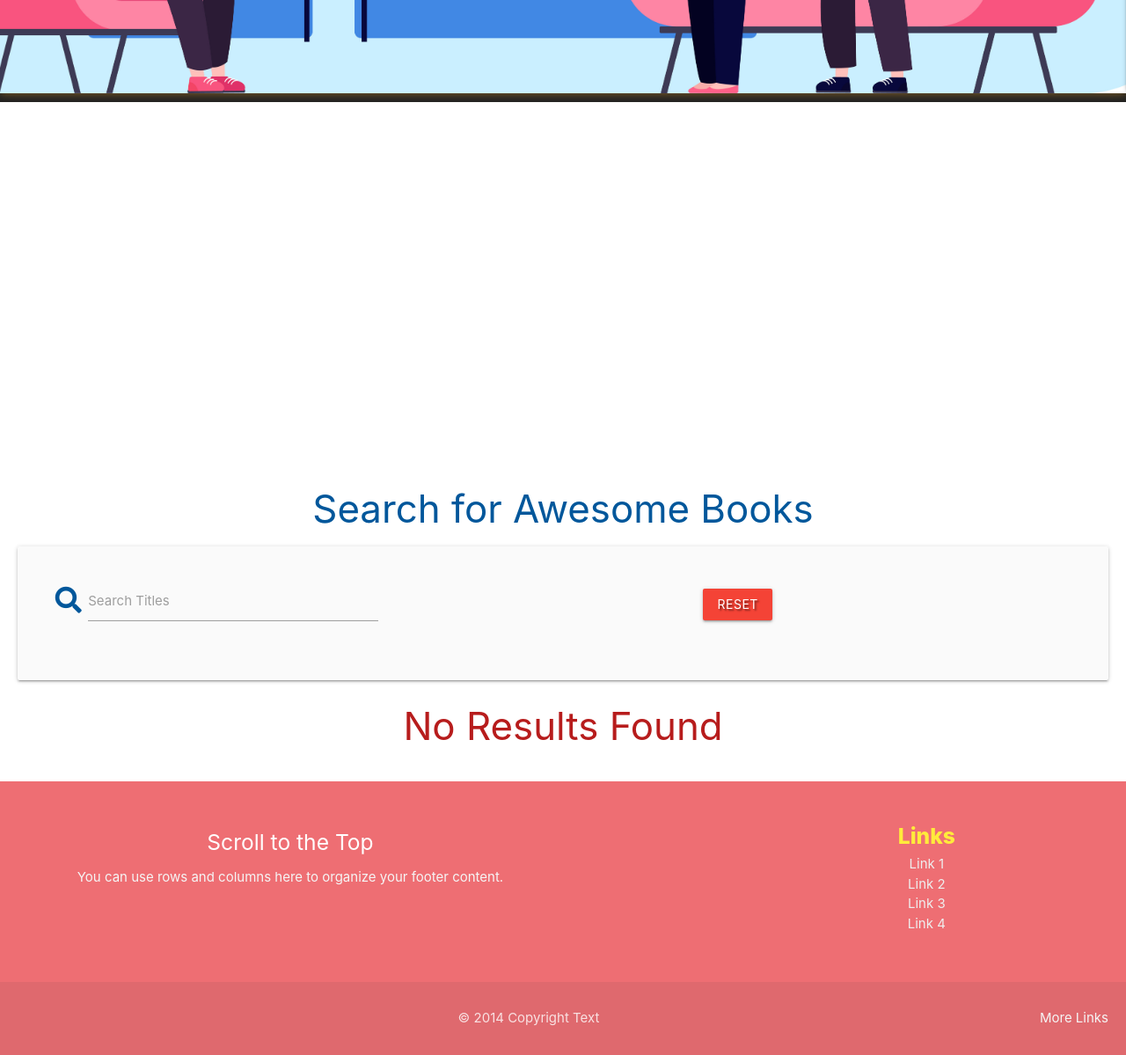
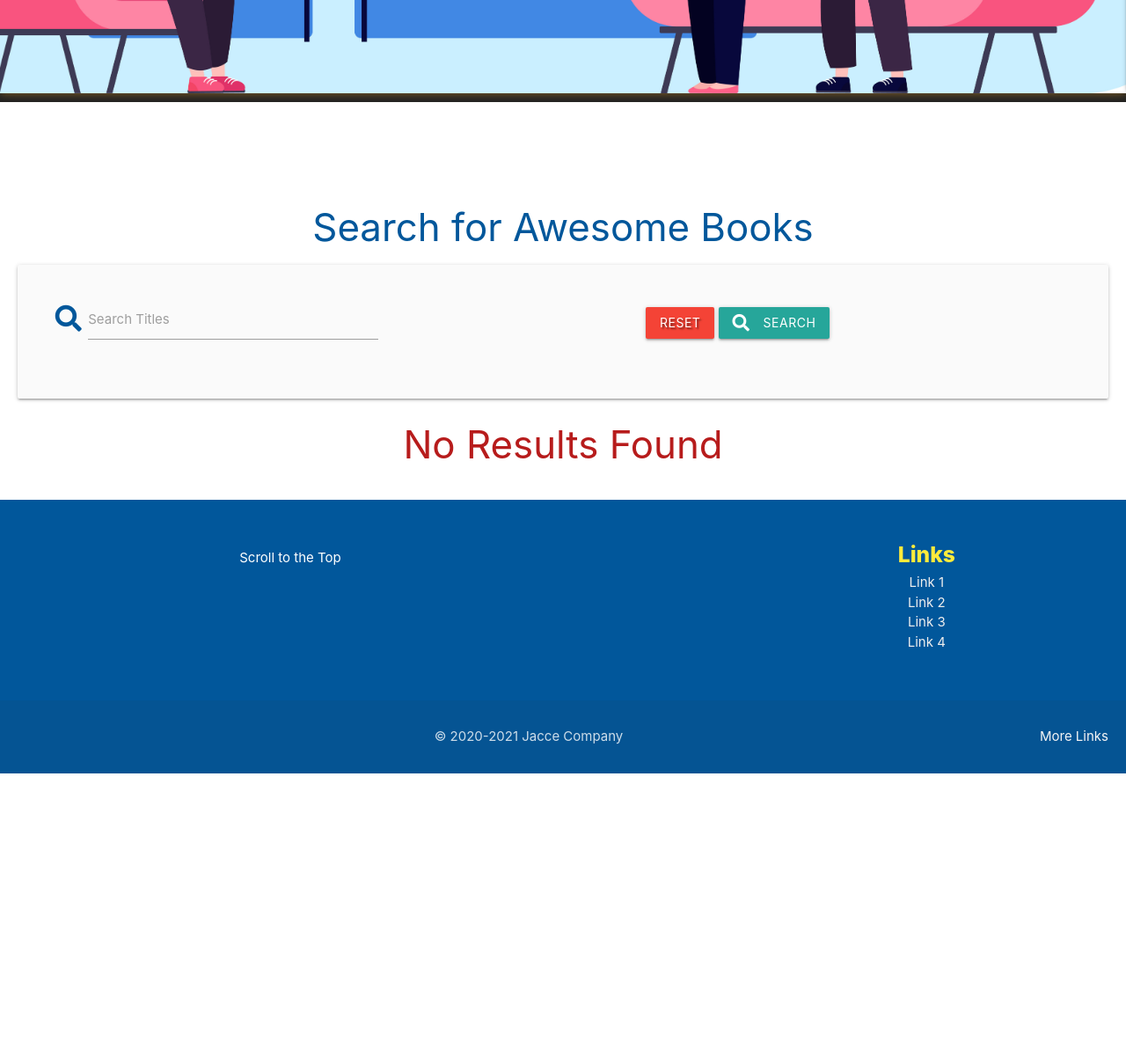
Before and after one commit to Benjamin144/Include-Me, a Flask app: page /search in a window 1280 px wide. Shown: the part 758-1957 px from the top of the page at 88% size. After the commit the page ends 1637 px from the top, so only its background shows below. Run offline with Flask 2, Linux system fonts and the light colour scheme; data that the repository does not hold is empty; some libraries are stand-ins or nearby versions.

Commit message:
fixed search button

```diff
--- a/static/css/style.css
+++ b/static/css/style.css
@@ -7,7 +7,7 @@ html{
 
 
 #sec-2{
-    min-height: 50vh;
+    min-height: 10vh;
     width: 100%;
     display: flex;
     align-items: center;
@@ -91,6 +91,9 @@ html{
     }
 }
 
+a {
+    color: #fff !important;
+}
 
 h2{
     position: relative;
@@ -122,7 +125,9 @@ h2{
     line-height: 42px;
 }
 
-
+.page-footer {
+    background-color: #01579b;
+}
 
 /*----------/------- Viewport less than or equal to 750px -------/------------*/
 
--- a/templates/base.html
+++ b/templates/base.html
@@ -117,9 +117,8 @@
         <div class="container">
             <div class="row">
                 <div class="col l6 s12">
-                    <h5 class="white-text">Scroll to the Top</h5>
-                    <p class="grey-text text-lighten-4">You can use rows and columns here to organize your footer
-                        content.</p>
+                    <p class="white-text"><a href="#">Scroll to the Top</a></p>
+                    <p class="grey-text text-lighten-4"></p>
                 </div>
                 <div class="col l4 offset-l2 s12">
                     <h5 class="yellow-text">Links</h5>
@@ -134,7 +133,7 @@
         </div>
         <div class="footer-copyright">
             <div class="container">
-                © 2014 Copyright Text
+                © 2020-2021 Jacce Company
                 <a class="grey-text text-lighten-4 right" href="#!">More Links</a>
             </div>
         </div>
--- a/templates/titles.html
+++ b/templates/titles.html
@@ -26,9 +26,9 @@
                 </div>
                 <div class="col s12 m8">
                     <a href="{{ url_for('get_titles') }}" class="red btn text-shadow">Reset</a>
-                   <!-- <button type="submit" class="btn waves-effect waves-teal">
+                   <button type="submit" class="btn waves-effect waves-teal">
                         <i class="fas fa-search left"></i> Search
-                    </button> -->
+                    </button>
                 </div>
             </div>
         </form>
@@ -38,11 +38,11 @@
        <ul class="collapsible popout">
         {% for title in titles %}
         <li>
-            <div class="collapsible-header white-text light-blue darken-4 text-shadow">
+            <div class="collapsible-header #90caf9 blue lighten-3">
                 <div class="col s3">
                     <i class="fas fa-caret-down"></i>
                     {% if session.user|lower == title.recomended_by|lower %}
-                        <a href="{{ url_for('add_title', title_id=title._id) }}" class="btn-small green accent-4">Add New Title</a>
+                        <a href="{{ url_for('add_title', title_id=title._id) }}" class="btn-small green accent-4">Add</a>
                     {% endif %}
                 </div>
                 <div class="col s9">
```
Also changed, not shown: README.md, 8 other files.
